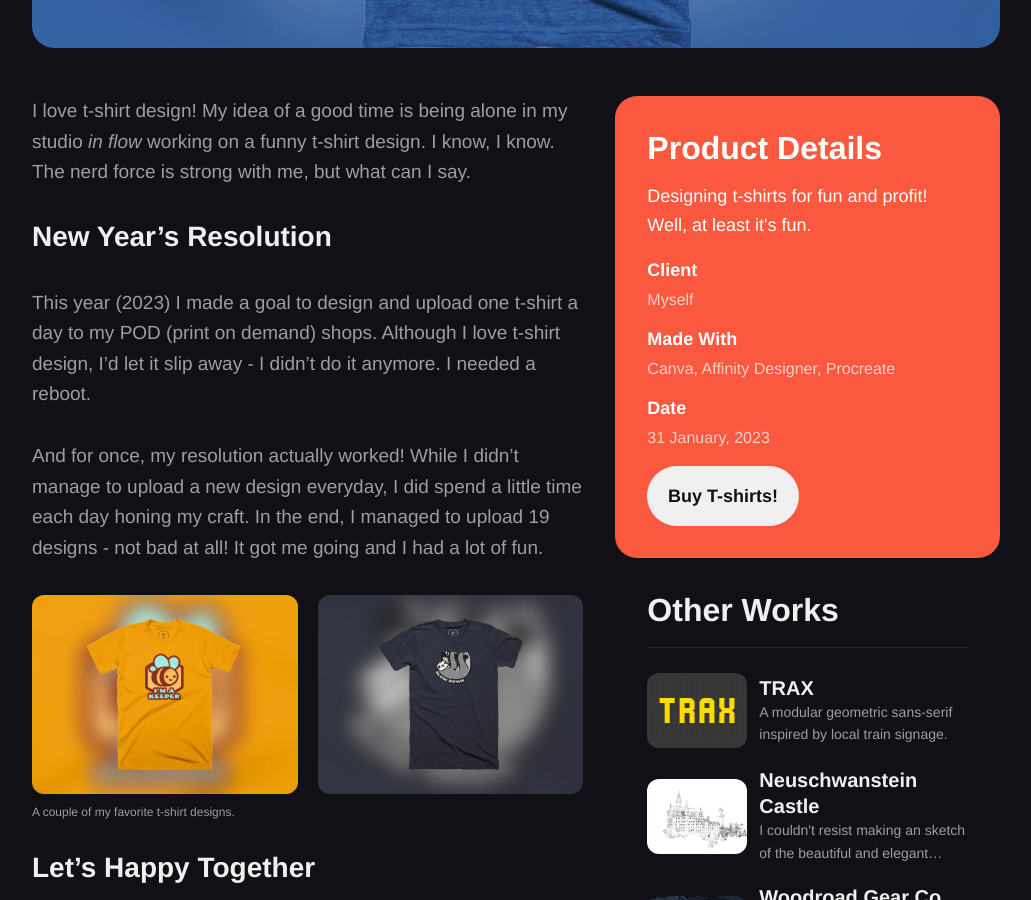
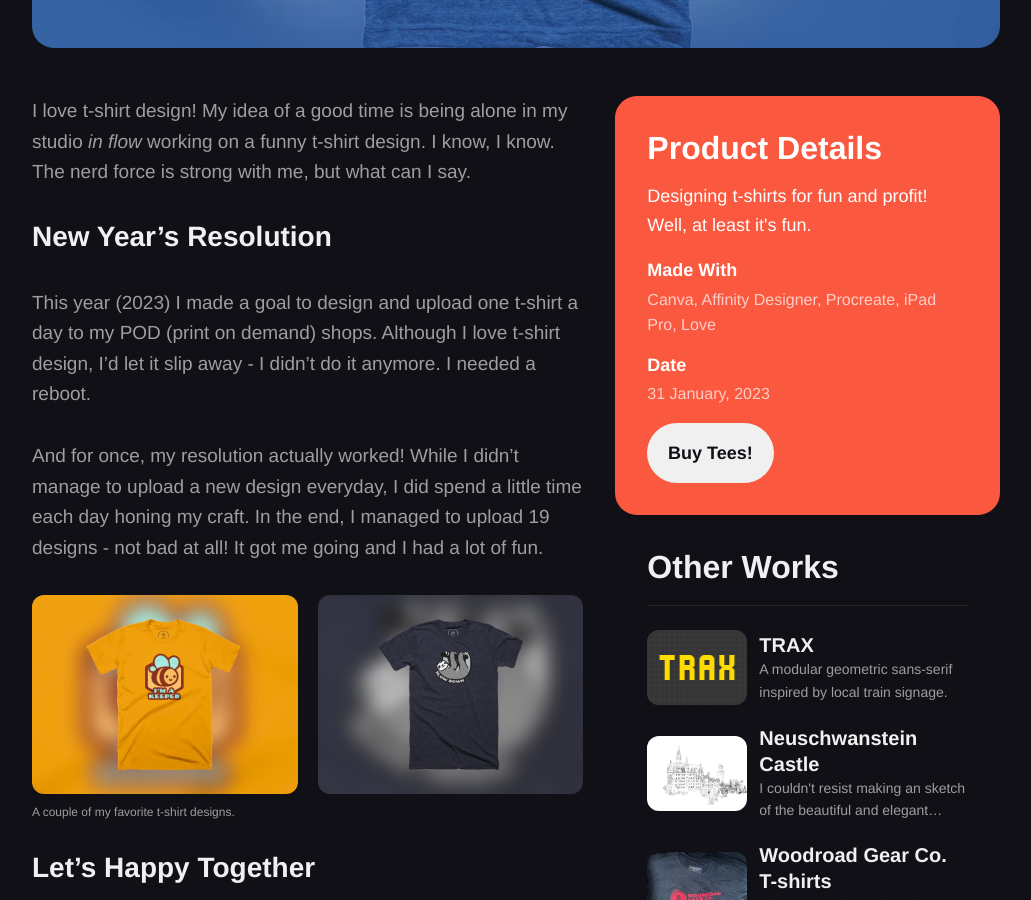
Before and after one commit to tomdeforest/tomdeforest.github.io, a Jekyll site: the page built from _projects/2023-01-31-tees.md, in a window 1280 px wide and 900 px high, scrolled down 815 px. Shown: the whole window, without its empty margins (124-1155 px from the left). Built offline with Jekyll 4.4.1, drawn with Linux system fonts in a browser that asks for light colours; some web fonts are replaced.

Commit message:
Added button to buy tees from Nauvoo Supply

```diff
--- a/_projects/2023-01-31-t-shirt-design.md
+++ b/_projects/2023-01-31-tees.md
@@ -1,9 +1,8 @@
 ---
-title: T-shirts
+title: Tees
 subtitle: Design & Illustration
 summary: Designing t-shirts for fun and profit! Well, at least it's fun.
-client: Myself
-tools: Canva, Affinity Designer, Procreate
+tools: Canva, Affinity Designer, Procreate, iPad Pro, Love
 date: 2023-01-31 08:01:35
 image: '/images/tee-stay-salty-md.jpeg'
 purchase-url: https://nauvoo.supply/collections/smallandsimple
```
